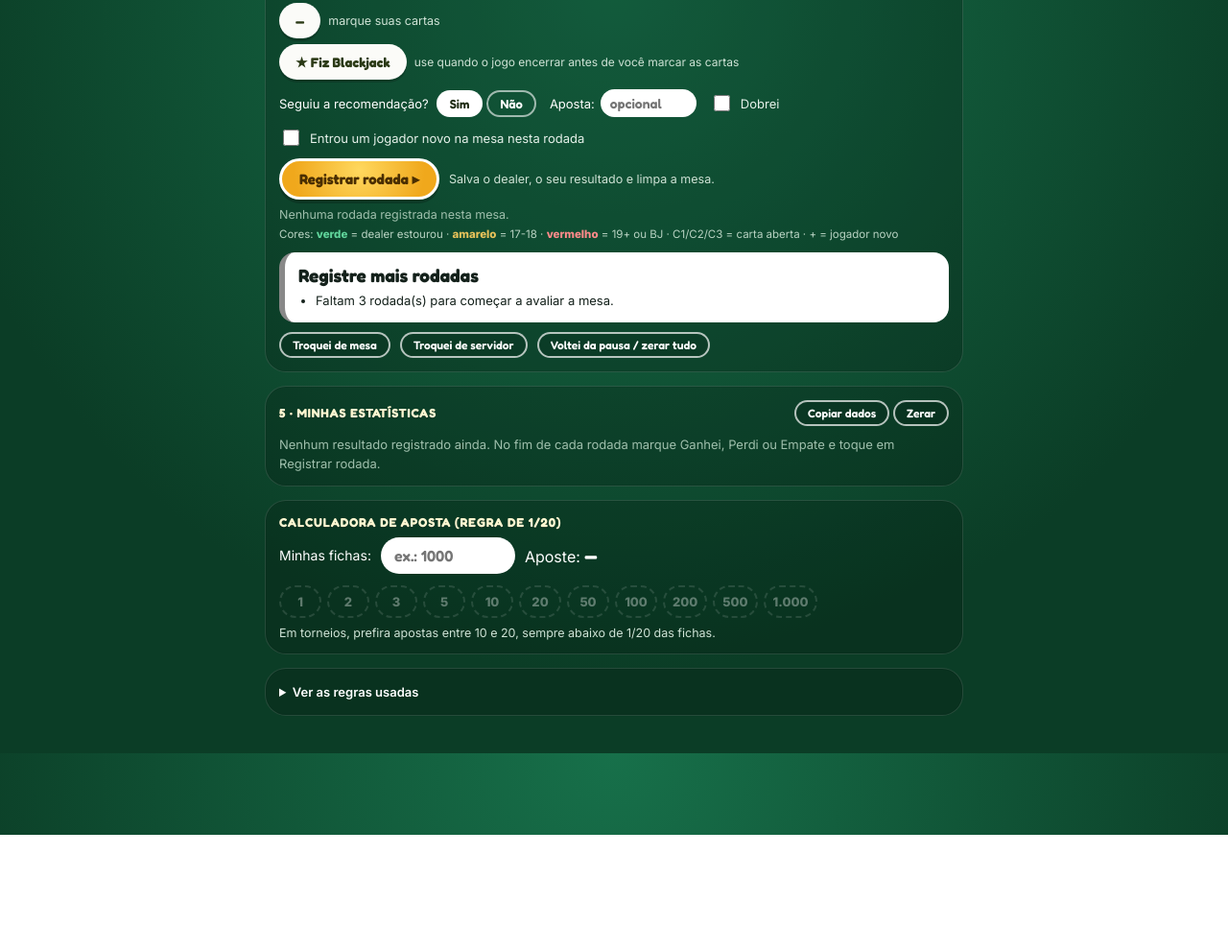
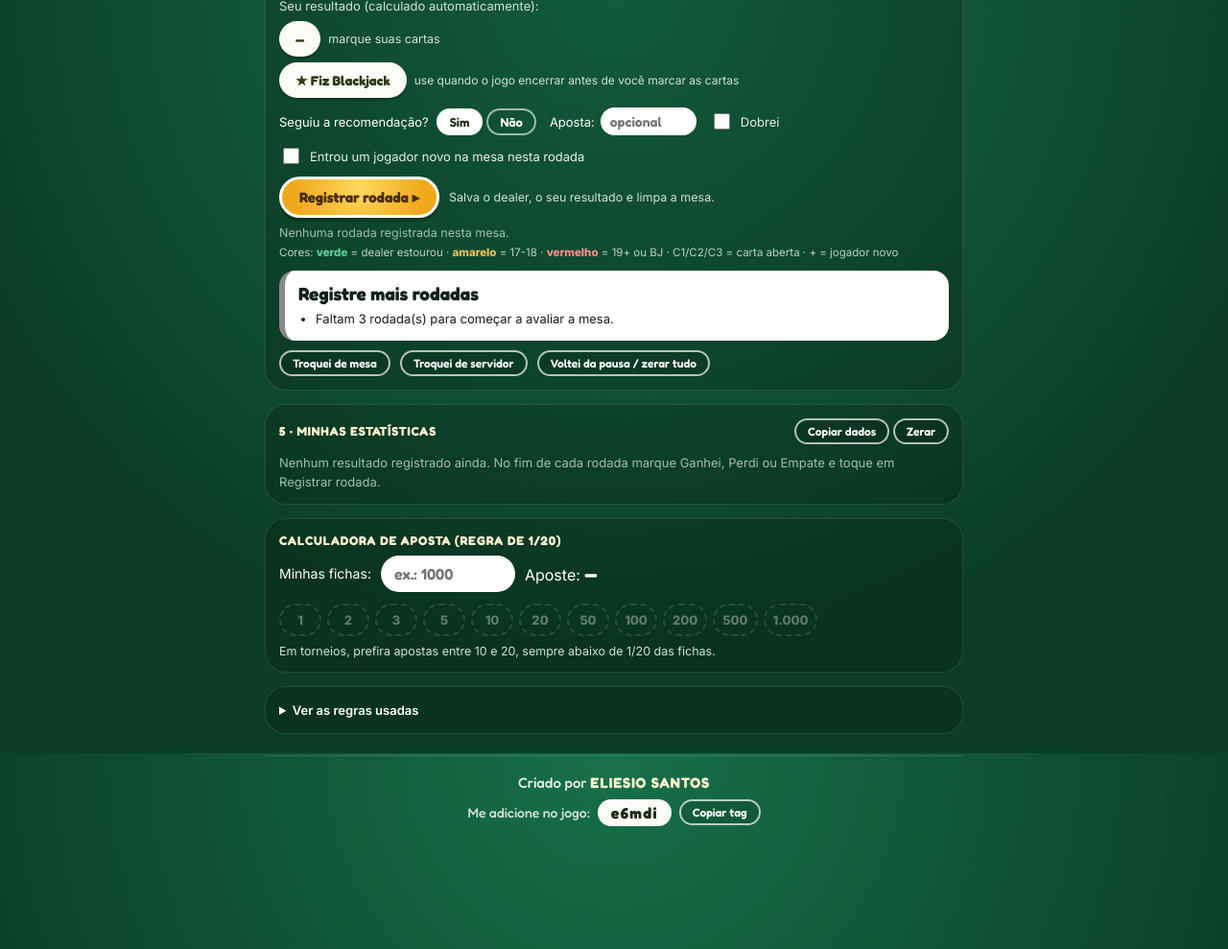
Before and after one commit to eliesiosantos/blackjack-assistente, a plain HTML site: page index.html in a window 1280 px wide. Shown: the part 815-1804 px from the top of the page at 96% size. Before the commit the page ends 1685 px from the top, so only its background shows below. Drawn offline with Linux system fonts and the light colour scheme.

Commit message:
Add files via upload

```diff
--- a/index.html
+++ b/index.html
@@ -191,11 +191,18 @@
   @media(max-width:520px){.bar .lb{width:96px;flex-basis:96px;font-size:11.5px}.bar .vl{width:84px;font-size:12px}}
   .res .key{padding:9px 0;font-size:14px}
   .res .key[data-r="Estourou"]{font-size:10px;letter-spacing:-.02em}
+  .credits{margin-top:22px;text-align:center;padding:18px 14px;border-top:1px solid rgba(255,255,255,.15);font-family:Fredoka,Inter,sans-serif}
+  .cr-by{font-size:15px;color:#e6f1ea;margin-bottom:8px}
+  .cr-by b{letter-spacing:.06em;color:#fff7d1}
+  .cr-tag{display:flex;align-items:center;justify-content:center;gap:8px;flex-wrap:wrap;font-size:14px;color:#cfe3d6}
+  .tag{background:#fbfbf8;color:#1d2a12;font-weight:700;font-size:16px;padding:4px 14px;border-radius:99px;letter-spacing:.08em;user-select:all}
+  .byline{margin:2px 0 4px;font:500 12.5px Fredoka,Inter,sans-serif;color:#fff7d1;opacity:.9}
 </style>
 </head>
 <body>
 <div class="wrap">
   <h1>♠ Assistente de Estratégia de Blackjack</h1>
+  <p class="byline">por <b>ELIESIO SANTOS</b> · tag no jogo <b>e6mdi</b></p>
   <p class="sub">Toque na carta do dealer e nas suas cartas para ver a melhor jogada.</p>
   <details class="panel guide" id="guide">
     <summary>📘 Como usar o programa e as regras da estratégia</summary>
@@ -318,6 +325,12 @@
       <p style="opacity:.75">Serve como guia, não como garantia de vitória.</p>
     </details>
   </div>
+
+  <footer class="credits">
+    <div class="cr-by">Criado por <b>ELIESIO SANTOS</b></div>
+    <div class="cr-tag">Me adicione no jogo: <span class="tag" id="gameTag">e6mdi</span>
+      <button class="small" id="copyTag" onclick="copyTag()">Copiar tag</button></div>
+  </footer>
 </div>
 <div class="sticky" id="sticky" onclick="document.getElementById('result').scrollIntoView({behavior:'smooth',block:'center'})"></div>
 
@@ -524,6 +537,8 @@ function resetStats(){
   resetArm=false;b.textContent="Zerar";stats=[];saveStats();renderStats();
 }
 
+function copyTag(){const b=$("copyTag");
+  try{navigator.clipboard.writeText("e6mdi").then(()=>{b.textContent="Copiada!";setTimeout(()=>b.textContent="Copiar tag",1800)},()=>{b.textContent="Selecione e copie"})}catch(e){b.textContent="Selecione e copie"}}
 function newRound(){
   const oc=hands.map((h,i)=>autoOutcome(h,i).o).filter(Boolean);
   if(!dealer&&!dealerRes&&!oc.length){$("regHint").textContent="Marque a carta do dealer, o resultado dele ou o seu resultado antes de registrar.";return}
```
